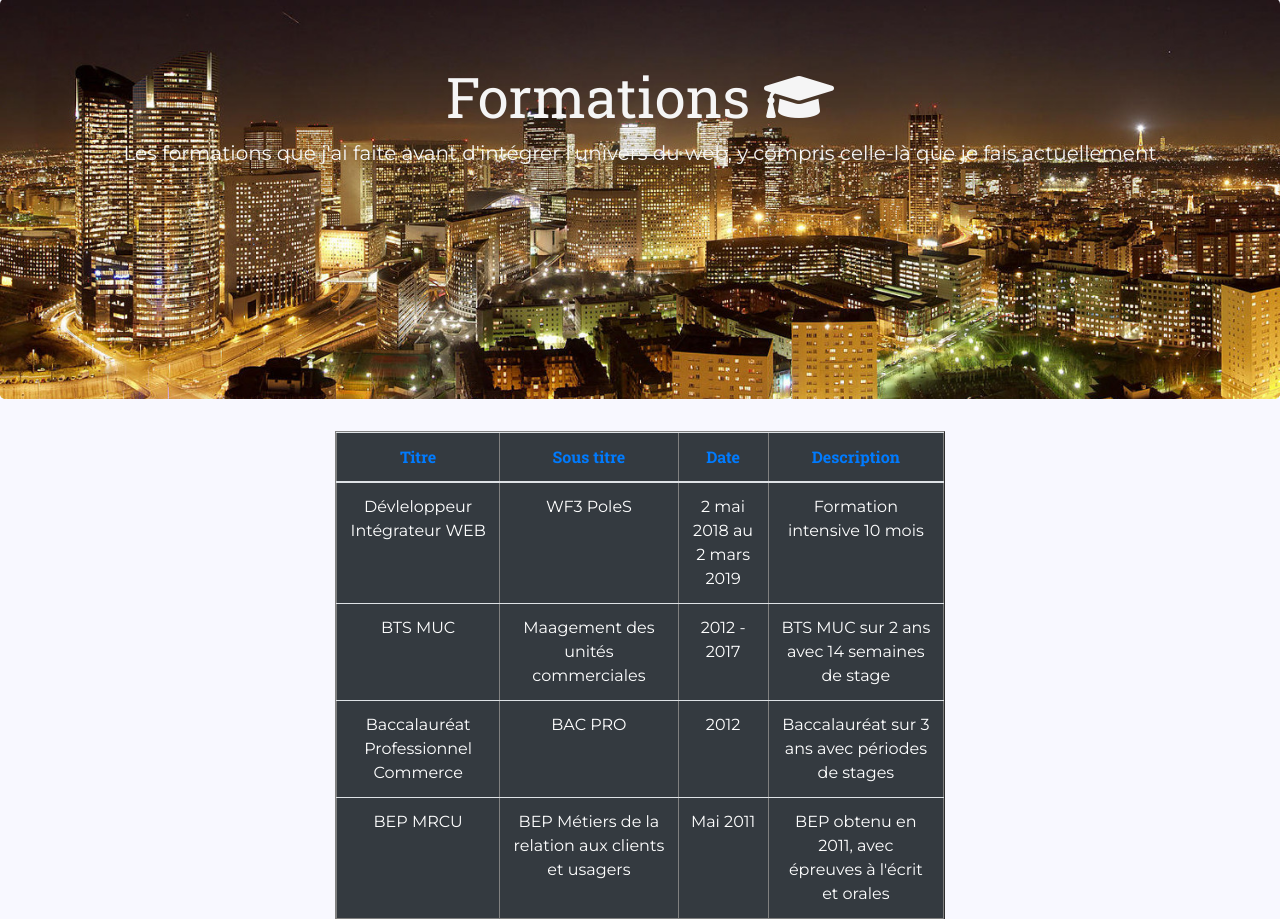
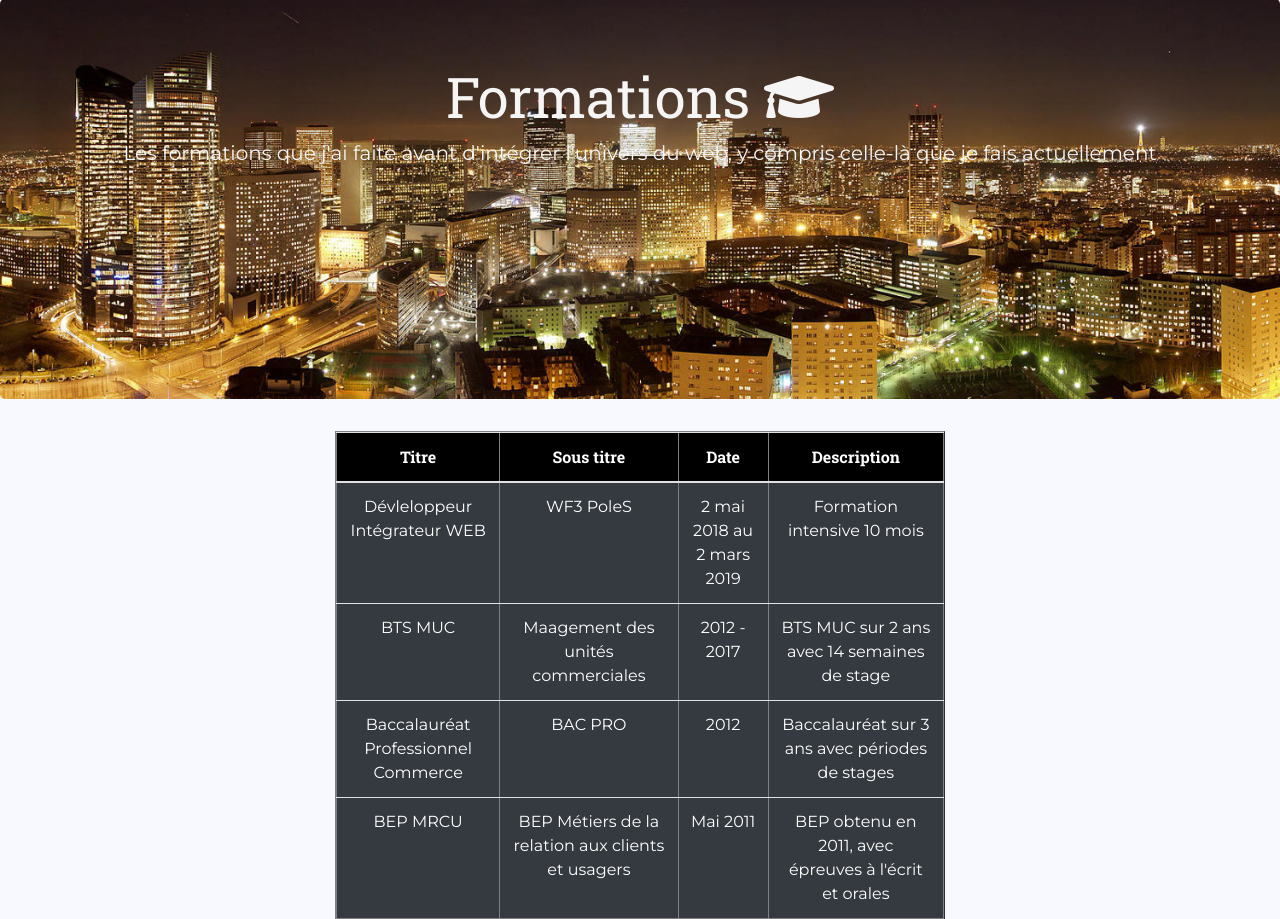
Before and after one commit to POMbaye20/pmbaye_PORTFOLIO, a PHP site: page /formations.php in a window 1280 px wide. Shown: the part 57-976 px from the top of the page. Run offline with PHP 8.4, Linux system fonts and the light colour scheme; data comes from the database, SQL or seed files in the repository; some libraries are stand-ins or nearby versions.

Commit message:
commit 44
modification du style

```diff
--- a/admin/formations.php
+++ b/admin/formations.php
@@ -105,7 +105,7 @@ if (isset($_GET['id_formation'])) { // on récupère ce que je supprime dans l'u
                 <table class="table table-dark table-responsive" border="1">
                 <caption><?php echo $nbr_formations; ?> formations</caption>
                     <thead>
-                        <tr class="text-primary">
+                        <tr class="tr_form">
                             <th>Titre </th>
                             <th>Sous titre </th>
                             <th>Date</th>
--- a/front/css/style.css
+++ b/front/css/style.css
@@ -91,6 +91,11 @@ th {
     text-align: center;
 }
 
+.tr_form {
+    background: black;
+    color: #fff;
+}
+
 /* experiences.php */
 .experiences {
     text-align: center;
--- a/front/experiences.php
+++ b/front/experiences.php
@@ -18,9 +18,8 @@
 
     <div class="jumbotron experiences"><!-- début .jumbotron -->
         <h1 class="display-4">Expériences <i class="fas fa-briefcase"></i></h1>
-        <p class="lead">Les expériences acquises dans différents domaines comme la vente en surface lors des périodes de stages, en gare et actuellement dans le développement et intégration web</p>
-        <hr class="my-4">
-        <p>Tableau ci-dessous</p>
+        <p class="lead">Acquises dans différents domaines comme la vente en surface lors des périodes de stages, en gare et actuellement dans le développement et intégration web</p>
+
     </div><!-- fin ..jumbotron -->
 
 
--- a/front/formations.php
+++ b/front/formations.php
@@ -38,7 +38,7 @@
                 <table class="table table-light table-responsive bg-dark text-white" border="1">
 
                     <thead>
-                        <tr class="text-primary">
+                        <tr class="tr_form">
                             <th>Titre</th>
                             <th>Sous titre</th>
                             <th>Date </th>
```
Also changed, not shown: admin/css/style.css (+5 -3 lines).
